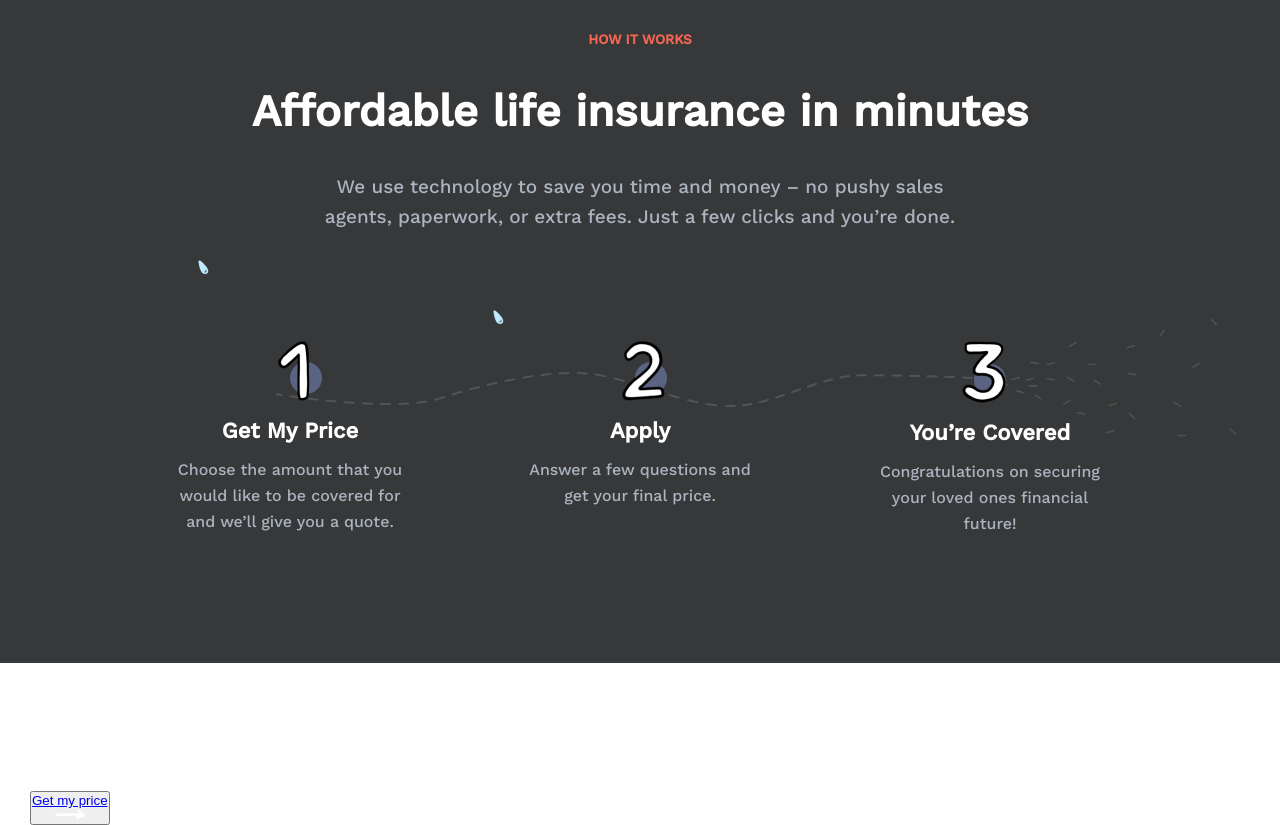
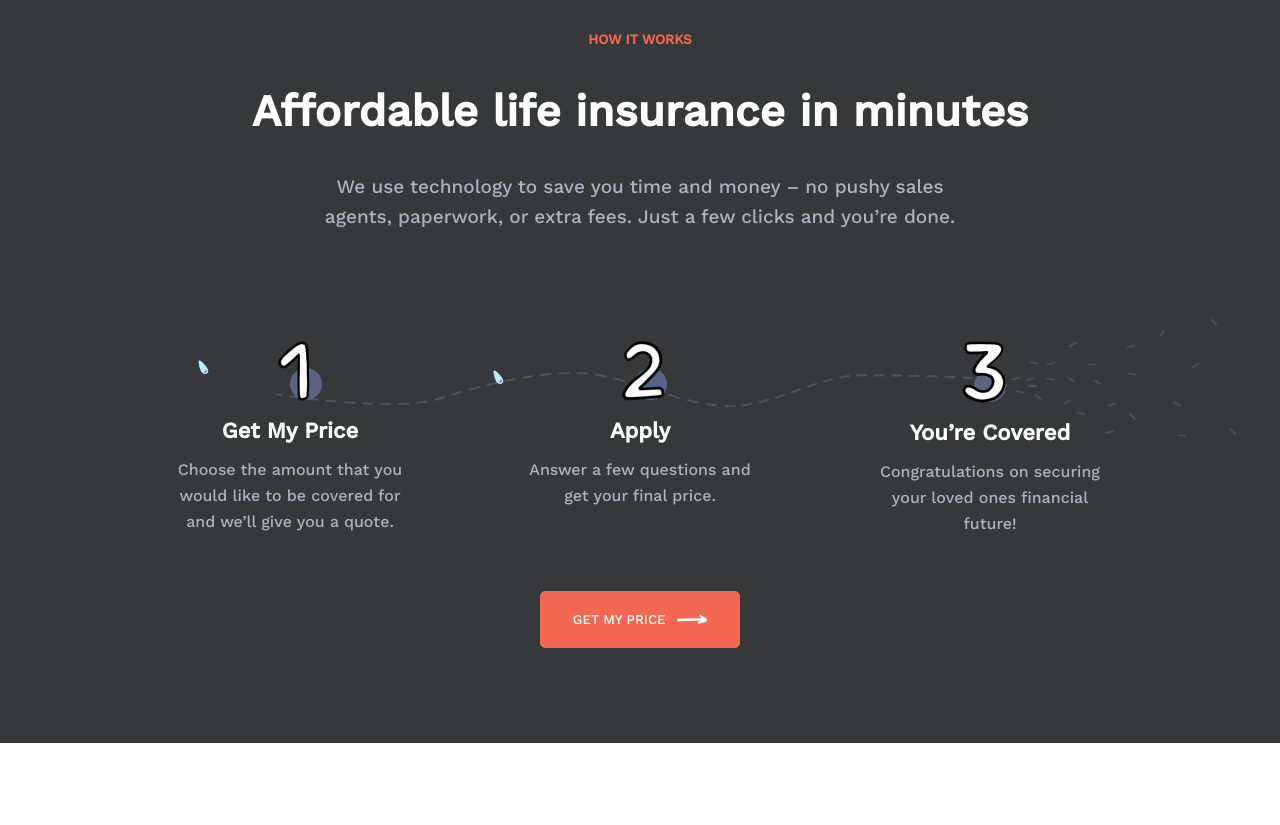
Before and after one commit to julia123987/Lesson17, a plain HTML site: page index.html in a window 1280 px wide. Shown: the part 3494-4319 px from the top of the page. After the commit the page ends 4237 px from the top, so only its background shows below. Drawn offline with nearby package versions, Linux system fonts and the light colour scheme.

Commit message:
Added Section5

```diff
--- a/index.html
+++ b/index.html
@@ -101,7 +101,8 @@
             </div>
             <div class="block10">
                 <div class="path"><img class="img1" src="./Path 17.png" alt=""><img class="img2" src="./confetti 1.png" alt=""></div>
-                <div class="cards">
+                <div class="block11">
+                    <div class="cards">
                     <div class="card4">
                         <img class="rain" src="./4.png" alt="">
                         <img class="disk" src="./Rectangle (6).png" alt="">
@@ -123,9 +124,13 @@
                         <p>Congratulations on securing your loved ones financial future!</p>
                     </div>
                 </div>
-                <button><a href="#"><p>Get my price</p></a><img src="./Shape.png" alt="shape"></button>
+                <button class="but1"><a href="#">Get my price</a><img src="./Shape.png" alt="shape"></button>
+                </div>
 
+            </div>
+            <div class="block11">
 
+            </div>
         </section>
 
 
--- a/style.css
+++ b/style.css
@@ -278,7 +278,7 @@ h1{
     color: #1D253C;
 }
 .section5{
-    height: 90vh;
+    height: 100vh;
     padding: 30px;
     padding-top: 0;
     background-color:#363839;
@@ -288,7 +288,7 @@ h1{
     /* justify-content: end; */
     position: relative;
     left: 89.5%;
-    top: -23%;
+    top: -21%;
 }
 .block9{
     margin-top: -8%;
@@ -329,7 +329,7 @@ h1{
 .card5,
 .card6{
     width: 250px;
-    height: 250px;
+    height: 50px;
     padding: 50px;
     text-align: center;
 }
@@ -377,8 +377,12 @@ h1{
     top: -30%;
     left: -40%;
 }
-
-.cards button{
+.block11{
+    display: flex;
+    flex-direction: column;
+    align-items: center;
+}
+.but1{
     width: 200px;
     background-color:#F46752;
     border-radius: 5px;
@@ -390,3 +394,7 @@ h1{
     font-family: 'Work Sans';
     padding: 20px;
 }
+.but1 a{
+    text-decoration: none;
+    color: white;
+}
```
